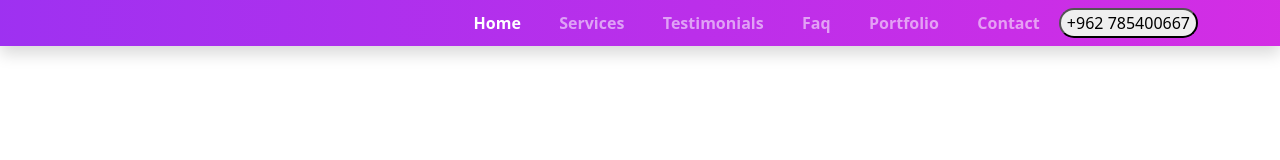
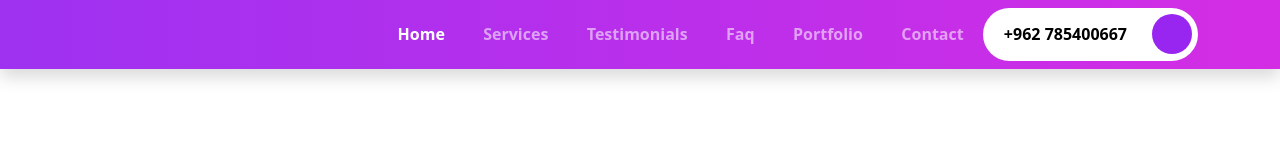
Before and after one commit to 3madov-77/My_portfolio, a website: page index.html in a window 1280 px wide. Drawn offline with Linux system fonts and the light colour scheme.

Commit message:
edit NavBar buttons

```diff
--- a/scss/components/_buttons.scss
+++ b/scss/components/_buttons.scss
@@ -0,0 +1,39 @@
+@use '../custom' as *;
+@use '../components/mixins' as *;
+
+.btn-rounded {
+    position: relative;
+    padding: 0.8375rem 4.375rem 0.8375rem 1.25rem;
+    font-weight: 700;
+    margin: 0;
+    border: 0.1rem solid rgba($white, 0.6);
+    background-color: $white;
+    display: block;
+
+    span {
+        position: absolute;
+        background-color: $primary;
+        width: 2.5rem;
+        height: 2.5rem;
+        top: 50%;
+        right: 5px;
+        transform: translateY(-50%);
+        border-radius: 50%;
+
+        i {
+            color: $white;
+            font-size: 1rem;
+            line-height: 2.5rem;
+        }
+
+    }
+
+    &:hover {
+        @include gradient;
+        color: $white;
+
+        span {
+            background-color: rgba($black, 0.6);
+        }
+    }
+}
```
Also changed, not shown: assets/css/style.css, 1 other file.
